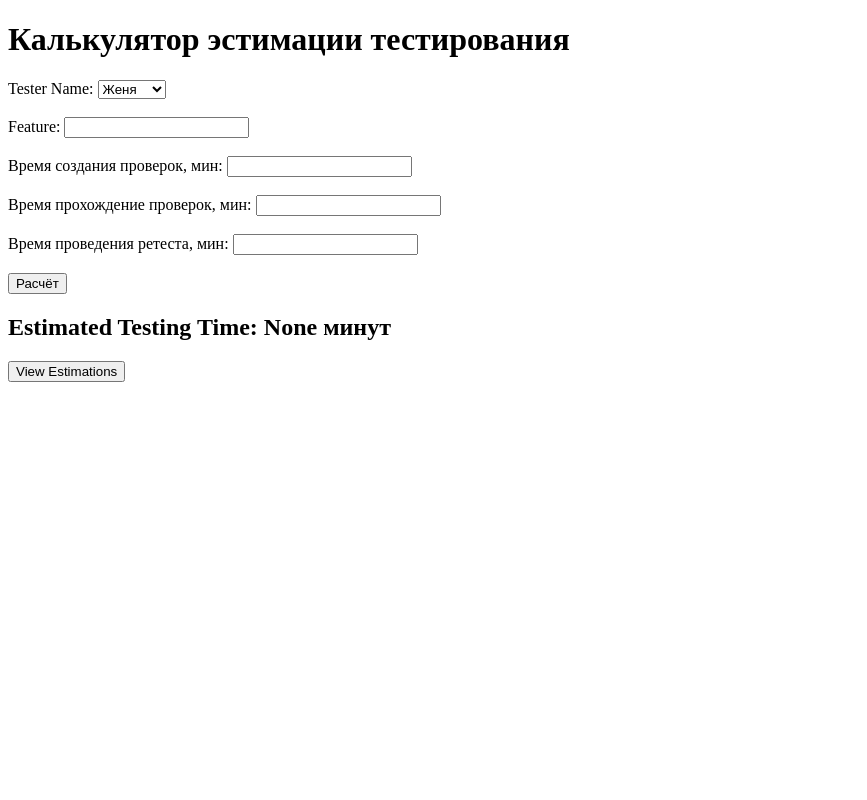
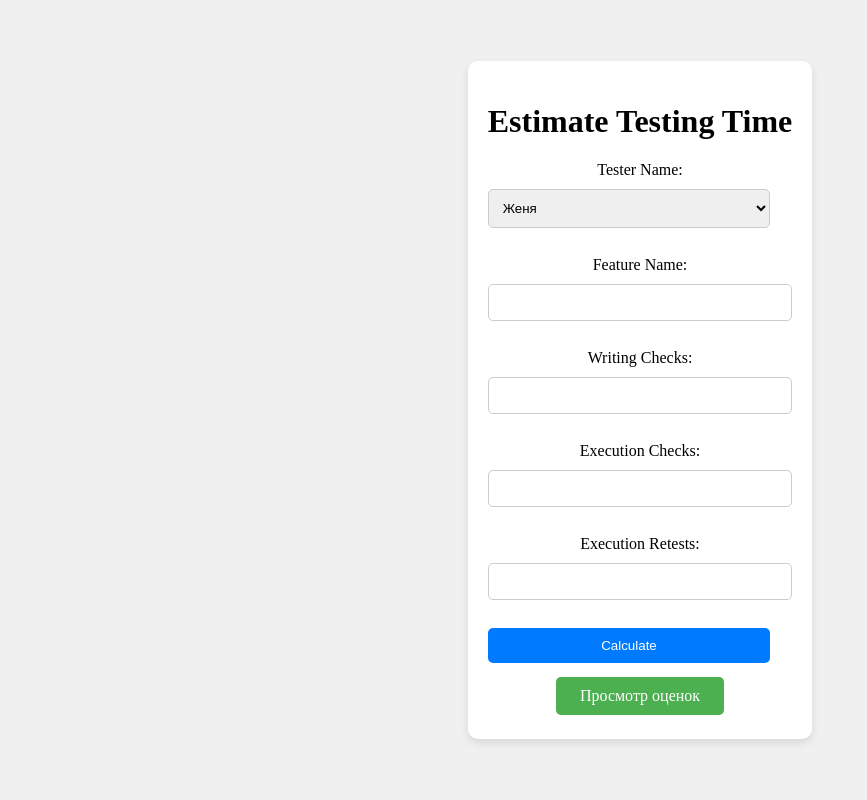
Before and after one commit to VladimirovES/flask-estimation, a Flask app: page / in a window 1280 px wide. Shown: the whole page, without its empty margins (0-867 px from the left). Run offline with Flask 3, Linux system fonts and the light colour scheme; data that the repository does not hold is empty.

Commit message:
добавил стили

```diff
--- a/templates/index.html
+++ b/templates/index.html
@@ -3,31 +3,103 @@
 <head>
     <meta charset="UTF-8">
     <title>Estimate Testing Time</title>
+    <style>
+        body, html {
+            height: 100%;
+            margin: 0;
+            display: flex;
+            justify-content: center;
+            align-items: center;
+            background-color: #f0f0f0; /* Цвет фона для красоты, можете изменить */
+        }
+
+        .calculator-container {
+            width: 100%;
+            max-width: 600px; /* Максимальная ширина формы */
+            padding: 20px;
+            background-color: white; /* Цвет фона формы */
+            border-radius: 10px; /* Скругление углов формы */
+            box-shadow: 0 4px 8px rgba(0, 0, 0, 0.1); /* Тень для формы */
+            text-align: center; /* Выравнивание текста внутри контейнера по центру */
+        }
+
+        form {
+            display: flex;
+            flex-direction: column;
+        }
+
+        label, input, select {
+            margin-bottom: 10px; /* Отступы между элементами формы */
+        }
+
+        input, select {
+            padding: 10px; /* Внутренние отступы для полей ввода */
+            border: 1px solid #ccc; /* Граница полей ввода */
+            border-radius: 5px; /* Скругление углов полей ввода */
+            width: calc(100% - 22px); /* Ширина полей ввода, вычитаем padding и border */
+        }
+
+        input[type="submit"] {
+            background-color: #007bff; /* Цвет кнопки */
+            color: white; /* Цвет текста кнопки */
+            cursor: pointer; /* Вид курсора при наведении на кнопку */
+            border: none; /* Убрать границу у кнопки */
+        }
+
+        input[type="submit"]:hover {
+            background-color: #0056b3; /* Цвет кнопки при наведении */
+        }
+        .view-estimations-button {
+        background-color: #4CAF50; /* Зеленый фон */
+        color: white; /* Белый текст */
+        padding: 10px 24px; /* Внутренние отступы */
+        border: none; /* Убрать стандартную границу */
+        border-radius: 5px; /* Скругленные углы */
+        text-decoration: none; /* Убрать подчеркивание текста */
+        display: inline-block; /* Сделать кнопку строчно-блочным элементом */
+        font-size: 16px; /* Размер шрифта */
+        margin: 4px 2px; /* Внешние отступы */
+        cursor: pointer; /* Курсор в виде указателя */
+        transition-duration: 0.4s; /* Время анимации */
+    }
+
+    .view-estimations-button:hover {
+        background-color: #45a049; /* Цвет фона при наведении */
+    }
+    </style>
 </head>
 <body>
-    <h1>Калькулятор эстимации тестирования</h1>
-    <form action="/" method="post">
-        <label for="tester_name">Tester Name:</label>
-        <select id="tester_name" name="tester_name" required>
-            <option value="Женя">Женя</option>
-            <option value="Сергей">Сергей</option>
-            <option value="Зарина">Зарина</option>
-            <option value="Тимур">Тимур</option>
-        </select><br><br>
-        <label for="feature_name">Feature:</label>
-        <input type="text" id="feature_name" name="feature_name" required><br><br>
-        <label for="writing_checks">Время создания проверок, мин:</label>
-        <input type="number" id="writing_checks" name="writing_checks" step="any" required><br><br>
-        <label for="execution_checks">Время прохождение проверок, мин:</label>
-        <input type="number" id="execution_checks" name="execution_checks" step="any" required><br><br>
-        <label for="execution_retests">Время проведения ретеста, мин:</label>
-        <input type="number" id="execution_retests" name="execution_retests" step="any" required><br><br>
-        <input type="submit" value="Расчёт">
-    </form>
+    <div class="calculator-container">
+        <h1>Estimate Testing Time</h1>
+        <form action="/" method="post">
+            <label for="tester_name">Tester Name:</label>
+            <select id="tester_name" name="tester_name" required>
+                <option value="Женя">Женя</option>
+                <option value="Сергей"> Сергей </option>
+                <option value="Зарина"> Зарина </option>
+                <option value="Тимур"> Тимур </option>
+            </select><br>
 
-    <h2>Estimated Testing Time: {{ result }} минут </h2>
-    <a href="/estimations"><button type="button">View Estimations</button></a>
+            <label for="feature_name">Feature Name:</label>
+            <input type="text" id="feature_name" name="feature_name" required><br>
 
+            <label for="writing_checks">Writing Checks:</label>
+            <input type="number" id="writing_checks" name="writing_checks" step="any" required><br>
 
+            <label for="execution_checks">Execution Checks:</label>
+            <input type="number" id="execution_checks" name="execution_checks" step="any" required><br>
+
+            <label for="execution_retests">Execution Retests:</label>
+            <input type="number" id="execution_retests" name="execution_retests" step="any" required><br>
+
+            <input type="submit" value="Calculate">
+        </form>
+        {% if result %}
+        <div>
+            <h2>Результат расчета: {{ result }}</h2>
+        </div>
+        {% endif %}
+        <a href="/estimations" class="view-estimations-button">Просмотр оценок</a>
+    </div>
 </body>
 </html>
```
